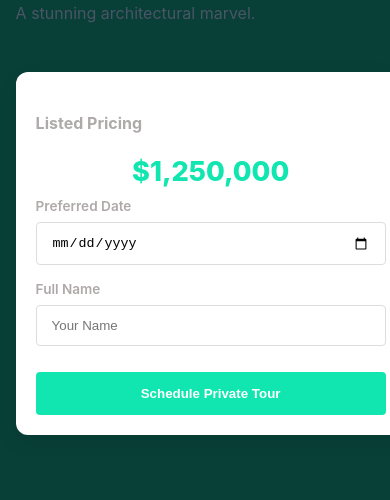
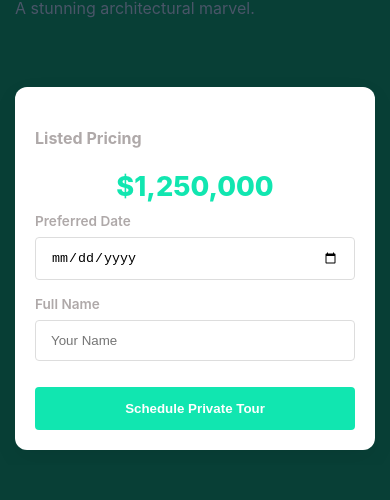
Before and after one commit to noorfatima39/horizon-realty, a React app: page /property/1 in a window 390 px wide. Shown: the part 817-1317 px from the top of the page. Built offline with nearby package versions, Linux system fonts and the light colour scheme; no server answers; the HTML template or start-up script is replaced by a standard one.

Commit message:
fix: sticky pricing card mobile bounding box container layout overflow

```diff
--- a/src/App.css
+++ b/src/App.css
@@ -879,3 +879,49 @@ html, body {
     text-align: left !important;
   }
 }
+/* ==========================================================================
+   PRICING CARD CONTAINER WIDTH EMERGENCY OVERWRITE
+   ========================================================================== */
+
+@media (max-width: 768px) {
+  /* Card ke parent container ko force karna ke woh mobile boundary se baahir na jaye */
+  .split-details-layout {
+    display: flex !important;
+    flex-direction: column !important;
+    width: 100% !important;
+    max-width: 100% !important;
+    padding: 15px !important;
+    box-sizing: border-box !important;
+  }
+
+  /* White Card ko tightly safe limits ke andar set karna */
+  .sticky-booking-card {
+    position: relative !important;
+    width: 100% !important;
+    max-width: 100% !important;
+    margin: 20px 0 0 0 !important;
+    padding: 20px !important;
+    box-sizing: border-box !important; /* padding card se baahir nahi, andar push karegi */
+    overflow: hidden !important; /* content ko bounding box se baahir jane se rokega */
+  }
+
+  /* Form elements and wrapping wrappers protection */
+  .sticky-booking-card form,
+  .sticky-booking-card div,
+  .sticky-booking-card p {
+    width: 100% !important;
+    max-width: 100% !important;
+    box-sizing: border-box !important;
+  }
+
+  /* Input spaces and Schedule button tight alignment inside the white box */
+  .sticky-booking-card input,
+  .sticky-booking-card input[type="date"],
+  .submit-tour-btn,
+  [class*="Schedule Private Tour"],
+  button[class*="tour"] {
+    width: 100% !important;
+    max-width: 100% !important;
+    box-sizing: border-box !important;
+  }
+}
```
